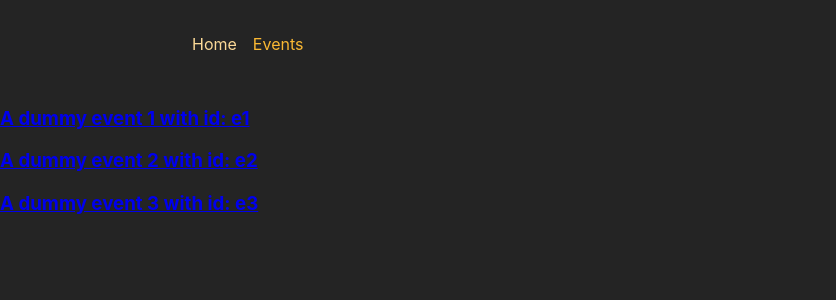
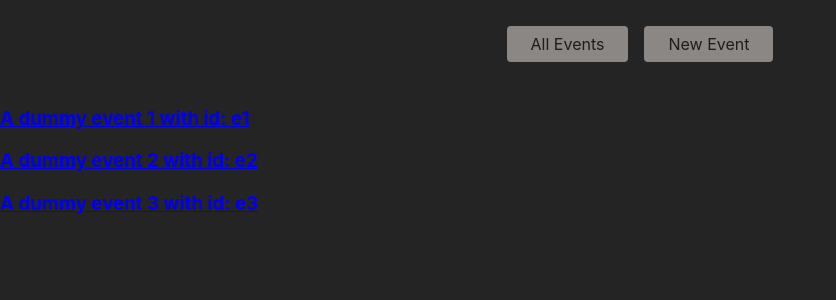
Before and after one commit to PraneethBunny123/routing-challenge, a React (Create React App) app in the folder frontend/: page /events in a window 1280 px wide. Shown: the top 300 px of the page, without its empty margins (0-836 px from the left). Built offline with nearby package versions, Linux system fonts and the light colour scheme.

Commit message:
Added a new nested route EventLayout with children as All the page components with /events....

```diff
--- /dev/null
+++ b/frontend/src/pages/EventLayout.js
@@ -0,0 +1,11 @@
+import EventsNavigation from '../components/EventsNavigation'
+import { Outlet } from 'react-router-dom'
+
+export default function EventLayout() {
+    return (
+        <>
+            <EventsNavigation />
+            <Outlet />
+        </>
+    )
+}
```
Also changed, not shown: frontend/src/App.js (+11 -0 lines).
